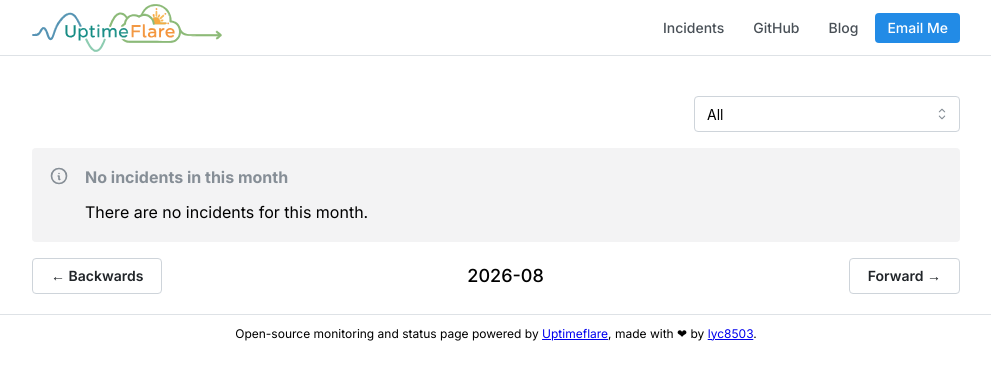
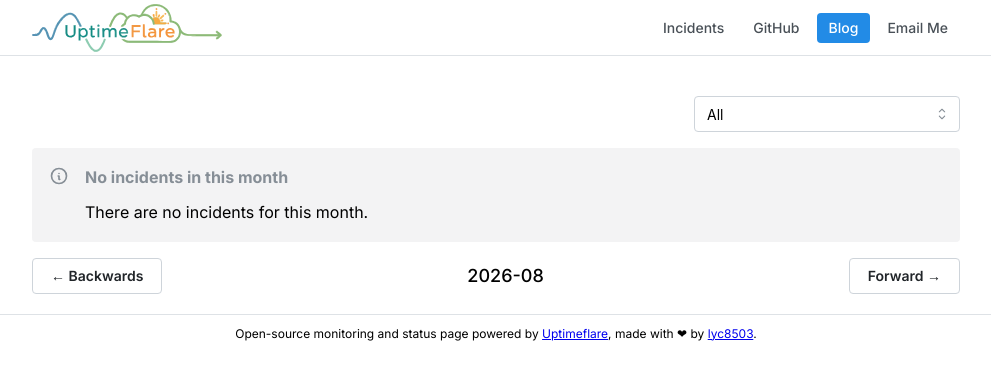
Before and after one commit to wangshiyulin/UptimeFlare, a Next.js app: page /incidents in a window 1280 px wide. Shown: the top 380 px of the page, without its empty margins (144-1135 px from the left). Built offline with nearby package versions, Linux system fonts and the light colour scheme.

Commit message:
Update uptime.config.ts

```diff
--- a/uptime.config.ts
+++ b/uptime.config.ts
@@ -7,12 +7,12 @@ import { MaintenanceConfig, PageConfig, WorkerConfig } from './types/config'
 
 const pageConfig: PageConfig = {
   // Title for your status page
-  title: "lyc8503's Status Page",
+  title: "青鸾小栈's Status Page",
   // Links shown at the header of your status page, could set `highlight` to `true`
   links: [
-    { link: 'https://github.com/lyc8503', label: 'GitHub' },
-    { link: 'https://blog.lyc8503.net/', label: 'Blog' },
-    { link: 'mailto:me@lyc8503.net', label: 'Email Me', highlight: true },
+    { link: 'https://github.com/wangshiyulin', label: 'GitHub' },
+    { link: 'https://qingluanx.com/', label: 'Blog', highlight: true  },
+    { link: 'mailto:kurong3007@gmail.com', label: 'Email Me'},
   ],
 }
 
@@ -22,17 +22,17 @@ const workerConfig: WorkerConfig = {
     // Example HTTP Monitor
     {
       // `id` should be unique, history will be kept if the `id` remains constant
-      id: 'foo_monitor',
+      id: 'qingluanx.com',
       // `name` is used at status page and callback message
       name: 'My API Monitor',
       // `method` should be a valid HTTP Method
       method: 'GET',
       // `target` is a valid URL
-      target: 'https://example.com',
+      target: 'https://qingluanx.com',
       // [OPTIONAL] `tooltip` is ONLY used at status page to show a tooltip
       tooltip: 'This is a tooltip for this monitor',
       // [OPTIONAL] `statusPageLink` is ONLY used for clickable link at status page
-      statusPageLink: 'https://example.com',
+      statusPageLink: 'https://status.qingluanx.com',
       // [OPTIONAL] `expectedCodes` is an array of acceptable HTTP response codes, if not specified, default to 2xx
       expectedCodes: [200],
       // [OPTIONAL] `timeout` in millisecond, if not specified, default to 10000
@@ -64,7 +64,7 @@ const workerConfig: WorkerConfig = {
       // `target` should be `host:port` for tcp monitors
       target: '1.2.3.4:22',
       tooltip: 'My production server SSH',
-      statusPageLink: 'https://example.com',
+      statusPageLink: 'https://status.qingluanx.com',
       timeout: 5000,
     },
   ],
@@ -74,7 +74,7 @@ const workerConfig: WorkerConfig = {
     // More info at Wiki: https://github.com/lyc8503/UptimeFlare/wiki/Setup-notification
     webhook: {
       // [Required] webhook URL (example: Telegram Bot API)
-      url: 'https://api.telegram.org/bot123456:ABCDEF/sendMessage',
+      url: 'https://api.telegram.org/',
       // [Optional] HTTP method, default to 'GET' for payloadType=param, 'POST' otherwise
       // method: 'POST',
       // [Optional] headers to be sent
```
